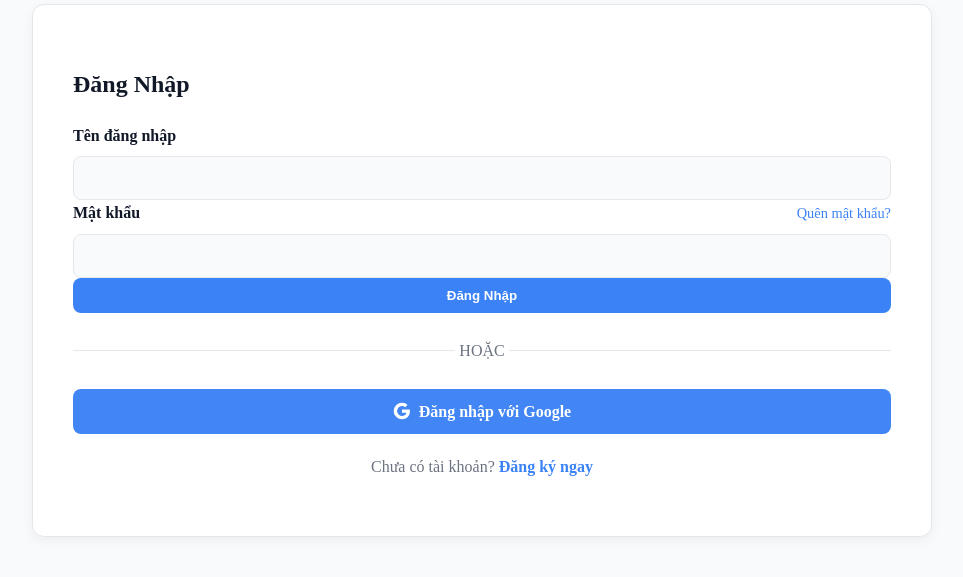
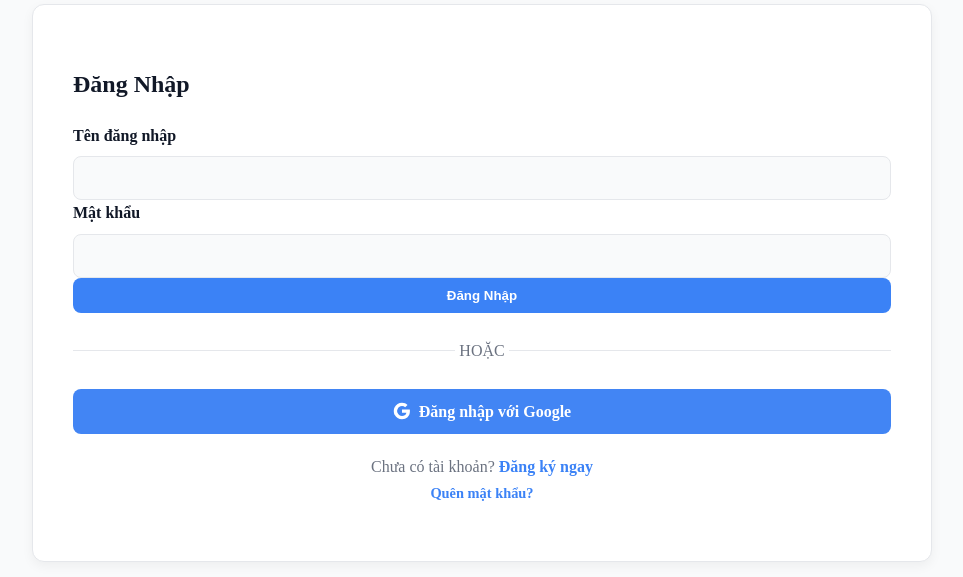
Before and after one commit to lptoan109/NCKH_NGT, a Flask app: page /login in a window 1280 px wide. Shown: the part 135-712 px from the top of the page, without its empty margins (158-1121 px from the left). Run offline with Flask 3, Linux system fonts and the light colour scheme.

Commit message:
Update login.html

```diff
--- a/templates/login.html
+++ b/templates/login.html
@@ -13,10 +13,7 @@
         </div>
 
         <div class="form-group">
-            <div style="display: flex; justify-content: space-between; align-items: baseline;">
-                <label for="password">Mật khẩu</label>
-                <a href="{{ url_for('forgot_password') }}" class="forgot-password-link">Quên mật khẩu?</a>
-            </div>
+            <label for="password">Mật khẩu</label>
             <input type="password" id="password" name="password" required>
         </div>
 
@@ -33,6 +30,8 @@
 
         <p class="form-switch">
             Chưa có tài khoản? <a href="{{ url_for('register') }}">Đăng ký ngay</a>
+            <br>
+            <a href="{{ url_for('forgot_password') }}" class="forgot-password-link">Quên mật khẩu?</a>
         </p>
     </form>
 </div>
```
